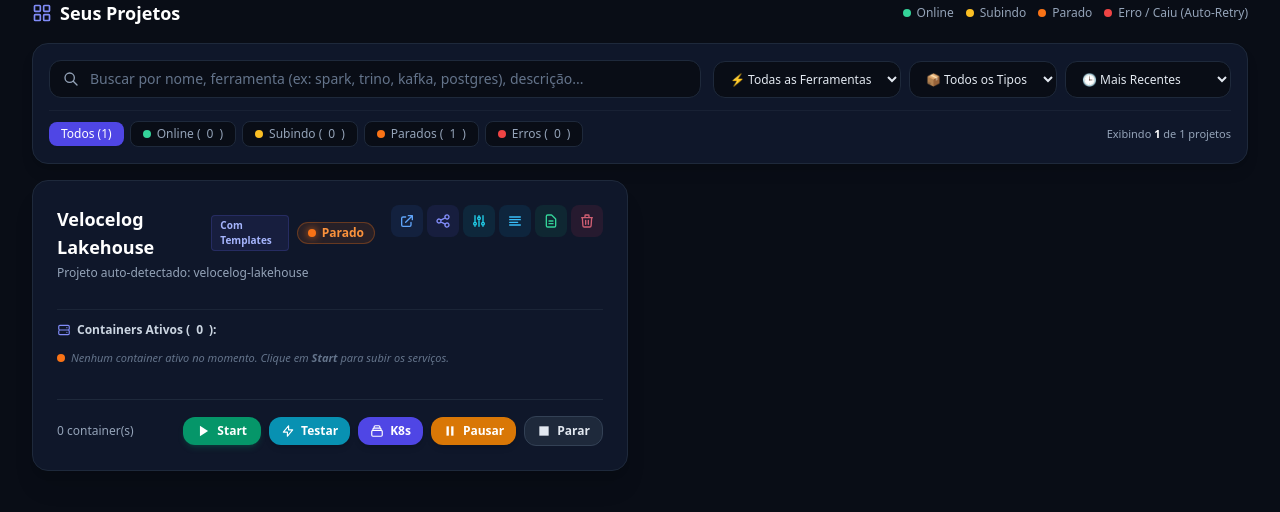
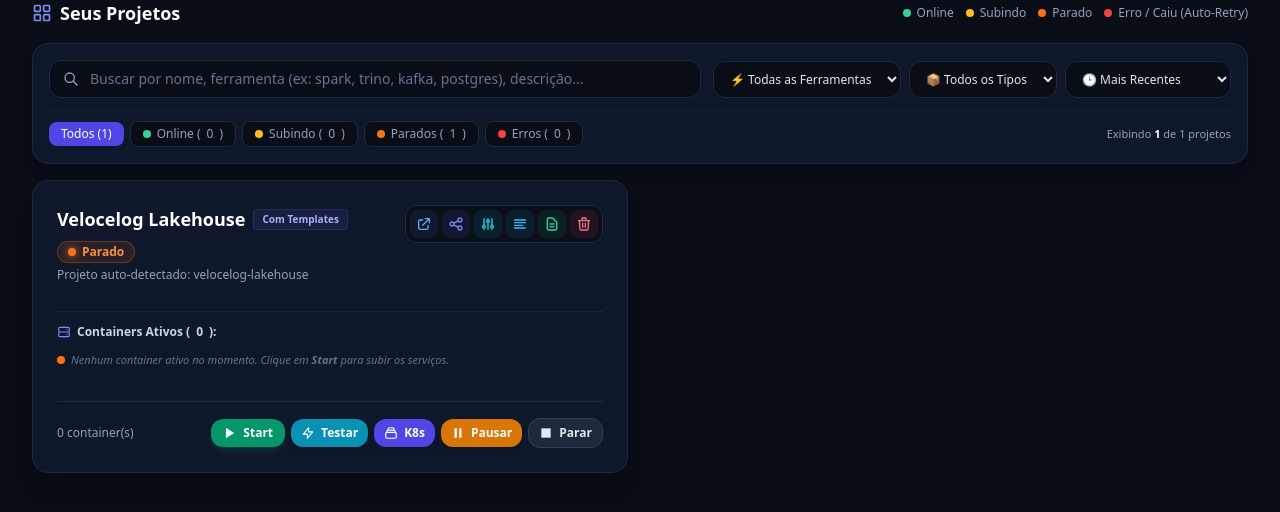
Before and after one commit to samueldk12/easy-start-to-study, a FastAPI app: page / in a window 1280 px wide. Shown: the part 212-724 px from the top of the page. Run offline with FastAPI, Linux system fonts and the light colour scheme; some libraries are stand-ins or nearby versions.

Commit message:
fix(ui): fix project card header button toolbar clipping, container overflow and responsive actions layout

```diff
--- a/studio/templates/index.html
+++ b/studio/templates/index.html
@@ -333,22 +333,22 @@
       <!-- PROJECTS GRID -->
       <div class="grid grid-cols-1 lg:grid-cols-2 gap-6">
         <template x-for="project in filteredProjects" :key="project.id">
-          <div class="bg-dark-900 border border-slate-800 rounded-2xl p-6 flex flex-col justify-between hover:border-slate-700 transition shadow-xl">
+          <div class="bg-dark-900 border border-slate-800 rounded-2xl p-5 sm:p-6 flex flex-col justify-between hover:border-slate-700 transition shadow-xl overflow-hidden">
             <div>
               <!-- Header Card -->
-              <div class="flex items-start justify-between gap-4 mb-3">
-                <div>
-                  <div class="flex items-center gap-2">
-                    <h3 class="text-lg font-bold text-white" x-text="project.name"></h3>
+              <div class="flex flex-wrap sm:flex-nowrap items-start justify-between gap-3 mb-3">
+                <div class="min-w-0 flex-1">
+                  <div class="flex items-center gap-2 flex-wrap">
+                    <h3 class="text-lg font-bold text-white truncate" x-text="project.name"></h3>
 
                     <!-- Template Badge -->
-                    <span class="px-2 py-0.5 rounded text-[10px] font-semibold"
+                    <span class="px-2 py-0.5 rounded text-[10px] font-semibold shrink-0"
                       :class="project.include_templates ? 'bg-indigo-500/10 text-indigo-300 border border-indigo-500/20' : 'bg-slate-800 text-slate-400 border border-slate-700'"
                       x-text="project.include_templates ? 'Com Templates' : 'Estrutura Limpa'">
                     </span>
 
                     <!-- Status Badge (Green / Yellow / Orange / Red) -->
-                    <span class="inline-flex items-center gap-1.5 px-2.5 py-0.5 rounded-full text-xs font-semibold"
+                    <span class="inline-flex items-center gap-1.5 px-2.5 py-0.5 rounded-full text-xs font-semibold shrink-0"
                       :class="{
                         'bg-emerald-500/10 text-emerald-400 border border-emerald-500/30': project.visual_status === 'green',
                         'bg-amber-500/10 text-amber-400 border border-amber-500/30': project.visual_status === 'yellow',
@@ -365,32 +365,33 @@
                       <span x-text="project.visual_status === 'green' ? 'Online' : (project.visual_status === 'yellow' ? 'Subindo...' : (project.status === 'paused' ? 'Pausado' : (project.visual_status === 'orange' ? 'Parado' : 'Erro / Caiu')))"></span>
                     </span>
                   </div>
-                  <p class="text-xs text-slate-400 mt-1 truncate max-w-sm" x-text="project.description || project.path"></p>
+                  <p class="text-xs text-slate-400 mt-1 truncate" :title="project.description || project.path" x-text="project.description || project.path"></p>
                 </div>
 
-                <div class="flex items-center space-x-1">
-                  <!-- VS Code Web Button (Blue / External App) -->
-                  <button @click.stop="openVsCode(project)" title="Abrir Código no VS Code Web (Navegador)" class="p-2 text-blue-400 hover:text-white bg-blue-500/10 hover:bg-blue-500/20 rounded-lg transition cursor-pointer">
+                <!-- Action Toolbar Pill (Compact, Never Overflows) -->
+                <div class="flex items-center gap-1 shrink-0 bg-dark-950/80 p-1 rounded-xl border border-slate-800 shadow-inner">
+                  <!-- VS Code Web Button -->
+                  <button @click.stop="openVsCode(project)" title="Abrir Código no VS Code Web (Navegador)" class="p-1.5 text-blue-400 hover:text-white bg-blue-500/10 hover:bg-blue-500/25 rounded-lg transition cursor-pointer">
                     <svg class="w-4 h-4 pointer-events-none" fill="none" viewBox="0 0 24 24" stroke="currentColor"><path stroke-linecap="round" stroke-linejoin="round" stroke-width="2" d="M10 6H6a2 2 0 00-2 2v10a2 2 0 002 2h10a2 2 0 002-2v-4M14 4h6m0 0v6m0-6L10 14"/></svg>
                   </button>
-                  <!-- Topology Graph Button (Brand / Network Nodes) -->
-                  <button @click.stop="openGraphModal(project)" title="Ver Topologia & Grafo da Arquitetura" class="p-2 text-brand-400 hover:text-white bg-brand-500/10 hover:bg-brand-500/20 rounded-lg transition cursor-pointer">
+                  <!-- Topology Graph Button -->
+                  <button @click.stop="openGraphModal(project)" title="Ver Topologia & Grafo da Arquitetura" class="p-1.5 text-brand-400 hover:text-white bg-brand-500/10 hover:bg-brand-500/25 rounded-lg transition cursor-pointer">
                     <svg class="w-4 h-4 pointer-events-none" fill="none" viewBox="0 0 24 24" stroke="currentColor"><path stroke-linecap="round" stroke-linejoin="round" stroke-width="2" d="M8.684 13.342C8.886 12.938 9 12.482 9 12c0-.482-.114-.938-.316-1.342m0 2.684a3 3 0 110-2.684m0 2.684l6.632 3.316m-6.632-6l6.632-3.316m0 0a3 3 0 105.367-2.684 3 3 0 00-5.367 2.684zm0 9.316a3 3 0 105.368 2.684 3 3 0 00-5.368-2.684z"/></svg>
                   </button>
-                  <!-- Edit Project Button (Cyan / Config Sliders) -->
-                  <button @click.stop="openEditModal(project)" title="Editar Ferramentas & Configurações" class="p-2 text-cyan-400 hover:text-white bg-cyan-500/10 hover:bg-cyan-500/20 rounded-lg transition cursor-pointer">
+                  <!-- Edit Project Button -->
+                  <button @click.stop="openEditModal(project)" title="Editar Ferramentas & Configurações" class="p-1.5 text-cyan-400 hover:text-white bg-cyan-500/10 hover:bg-cyan-500/25 rounded-lg transition cursor-pointer">
                     <svg class="w-4 h-4 pointer-events-none" fill="none" viewBox="0 0 24 24" stroke="currentColor"><path stroke-linecap="round" stroke-linejoin="round" stroke-width="2" d="M12 6V4m0 2a2 2 0 100 4m0-4a2 2 0 110 4m-6 8a2 2 0 100-4m0 4a2 2 0 110-4m0 4v2m0-6V4m6 6v10m6-2a2 2 0 100-4m0 4a2 2 0 110-4m0 4v2m0-6V4"/></svg>
                   </button>
-                  <!-- Logs Stream Button (Sky / Log Lines) -->
-                  <button @click.stop="openLogs(project)" title="Ver Logs em Tempo Real (Separados por Serviço)" class="p-2 text-sky-400 hover:text-white bg-sky-500/10 hover:bg-sky-500/20 rounded-lg transition cursor-pointer">
+                  <!-- Logs Stream Button -->
+                  <button @click.stop="openLogs(project)" title="Ver Logs em Tempo Real (Separados por Serviço)" class="p-1.5 text-sky-400 hover:text-white bg-sky-500/10 hover:bg-sky-500/25 rounded-lg transition cursor-pointer">
                     <svg class="w-4 h-4 pointer-events-none" fill="none" viewBox="0 0 24 24" stroke="currentColor"><path stroke-linecap="round" stroke-linejoin="round" stroke-width="2" d="M4 6h16M4 10h16M4 14h12M4 18h16"/></svg>
                   </button>
-                  <!-- Manifests & Code Button (Emerald / Document YAML) -->
-                  <button @click.stop="openManifestsModal(project)" title="Ver docker-compose.yml, Manifestos K8s e Comandos CLI" class="p-2 text-emerald-400 hover:text-white bg-emerald-500/10 hover:bg-emerald-500/20 rounded-lg transition cursor-pointer">
+                  <!-- Manifests & Code Button -->
+                  <button @click.stop="openManifestsModal(project)" title="Ver docker-compose.yml, Manifestos K8s e Comandos CLI" class="p-1.5 text-emerald-400 hover:text-white bg-emerald-500/10 hover:bg-emerald-500/25 rounded-lg transition cursor-pointer">
                     <svg class="w-4 h-4 pointer-events-none" fill="none" viewBox="0 0 24 24" stroke="currentColor"><path stroke-linecap="round" stroke-linejoin="round" stroke-width="2" d="M9 12h6m-6 4h6m2 5H7a2 2 0 01-2-2V5a2 2 0 012-2h5.586a1 1 0 01.707.293l5.414 5.414a1 1 0 01.293.707V19a2 2 0 01-2 2z"/></svg>
                   </button>
-                  <!-- Delete Button (Rose / Trash) -->
-                  <button @click.stop="deleteProject(project)" title="Excluir Registro" class="p-2 text-rose-400/80 hover:text-rose-300 bg-rose-500/10 hover:bg-rose-500/20 rounded-lg transition cursor-pointer">
+                  <!-- Delete Button -->
+                  <button @click.stop="deleteProject(project)" title="Excluir Registro" class="p-1.5 text-rose-400 hover:text-white bg-rose-500/10 hover:bg-rose-500/25 rounded-lg transition cursor-pointer">
                     <svg class="w-4 h-4 pointer-events-none" fill="none" viewBox="0 0 24 24" stroke="currentColor"><path stroke-linecap="round" stroke-linejoin="round" stroke-width="2" d="M19 7l-.867 12.142A2 2 0 0116.138 21H7.862a2 2 0 01-1.995-1.858L5 7m5 4v6m4-6v6m1-10V4a1 1 0 00-1-1h-4a1 1 0 00-1 1v3M4 7h16"/></svg>
                   </button>
                 </div>
@@ -429,8 +430,8 @@
 
                 <div class="grid grid-cols-1 sm:grid-cols-2 gap-2 mt-1">
                   <template x-for="c in getVisibleContainers(project)" :key="c.name">
-                    <div class="p-2.5 bg-dark-950 border border-slate-800 rounded-xl flex items-center justify-between gap-2 text-xs transition hover:border-slate-700">
-                      <div class="flex items-center gap-2.5 min-w-0 flex-1">
+                    <div class="p-2.5 bg-dark-950 border border-slate-800 rounded-xl flex items-center justify-between gap-2 text-xs transition hover:border-slate-700 min-w-0">
+                      <div class="flex items-center gap-2 min-w-0 flex-1">
                         <!-- Status Dot: Green / Yellow / Orange / Red -->
                         <span class="w-2.5 h-2.5 rounded-full shrink-0"
                           :class="{
@@ -440,9 +441,9 @@
                             'bg-red-500 shadow-[0_0_8px_rgba(239,68,68,0.8)] animate-pulse': c.visual_status === 'red'
                           }"></span>
 
-                        <div class="truncate flex-1">
-                          <div class="flex items-center gap-1.5">
-                            <span class="font-bold text-slate-200 text-xs" x-text="c.service"></span>
+                        <div class="truncate flex-1 min-w-0">
+                          <div class="flex items-center gap-1.5 flex-wrap">
+                            <span class="font-bold text-slate-200 text-xs truncate" x-text="c.service"></span>
                             <!-- Status Tag -->
                             <span class="px-1.5 py-0.2 rounded text-[9px] font-bold uppercase shrink-0"
                               :class="{
@@ -454,7 +455,7 @@
                               x-text="c.visual_status === 'green' ? 'Online' : (c.visual_status === 'yellow' ? 'Subindo' : (c.state === 'paused' ? 'Pausado' : (c.visual_status === 'orange' ? 'Parado' : 'Erro')))">
                             </span>
                           </div>
-                          <span class="text-[10px] text-slate-400 block truncate" x-text="c.status"></span>
+                          <span class="text-[10px] text-slate-400 block truncate" :title="c.status" x-text="c.status"></span>
                         </div>
                       </div>
 
@@ -512,38 +513,38 @@
             </div>
 
             <!-- Action Controls -->
-            <div class="mt-6 pt-4 border-t border-slate-800 flex items-center justify-between gap-3">
-              <div class="text-xs text-slate-400">
+            <div class="mt-6 pt-4 border-t border-slate-800 flex flex-wrap items-center justify-between gap-2.5">
+              <div class="text-xs text-slate-400 shrink-0">
                 <span x-text="project.containers ? project.containers.length : 0"></span> container(s)
               </div>
 
-              <div class="flex items-center space-x-2">
+              <div class="flex flex-wrap items-center gap-1.5">
                 <!-- Start Button -->
-                <button type="button" @click="startProject(project)" class="px-3.5 py-1.5 bg-emerald-600 hover:bg-emerald-500 text-white rounded-xl text-xs font-semibold flex items-center gap-1.5 shadow-md shadow-emerald-600/20 transition active:scale-95 cursor-pointer">
+                <button type="button" @click="startProject(project)" class="px-3 py-1.5 bg-emerald-600 hover:bg-emerald-500 text-white rounded-xl text-xs font-semibold flex items-center gap-1.5 shadow-md shadow-emerald-600/20 transition active:scale-95 cursor-pointer">
                   <svg class="w-3.5 h-3.5 fill-current pointer-events-none" viewBox="0 0 24 24"><polygon points="5 3 19 12 5 21 5 3"/></svg>
                   <span>Start</span>
                 </button>
 
                 <!-- Test Button -->
-                <button type="button" @click="testProject(project)" class="px-3 py-1.5 bg-cyan-600 hover:bg-cyan-500 text-white rounded-xl text-xs font-semibold flex items-center gap-1.5 shadow-md transition active:scale-95 cursor-pointer" title="Testar Saúde e Conexão dos Serviços">
+                <button type="button" @click="testProject(project)" class="px-2.5 py-1.5 bg-cyan-600 hover:bg-cyan-500 text-white rounded-xl text-xs font-semibold flex items-center gap-1.5 shadow-md transition active:scale-95 cursor-pointer" title="Testar Saúde e Conexão dos Serviços">
                   <svg class="w-3.5 h-3.5 pointer-events-none" fill="none" viewBox="0 0 24 24" stroke="currentColor"><path stroke-linecap="round" stroke-linejoin="round" stroke-width="2" d="M13 10V3L4 14h7v7l9-11h-7z"/></svg>
                   <span>Testar</span>
                 </button>
 
                 <!-- K8s Deploy Button -->
-                <button type="button" @click="deployK8s(project)" class="px-3 py-1.5 bg-indigo-600 hover:bg-indigo-500 text-white rounded-xl text-xs font-semibold flex items-center gap-1.5 shadow-md transition active:scale-95 cursor-pointer" title="Deploy no Cluster Kubernetes (kubectl apply -k k8s/)">
+                <button type="button" @click="deployK8s(project)" class="px-2.5 py-1.5 bg-indigo-600 hover:bg-indigo-500 text-white rounded-xl text-xs font-semibold flex items-center gap-1.5 shadow-md transition active:scale-95 cursor-pointer" title="Deploy no Cluster Kubernetes (kubectl apply -k k8s/)">
                   <svg class="w-3.5 h-3.5 pointer-events-none" fill="none" viewBox="0 0 24 24" stroke="currentColor"><path stroke-linecap="round" stroke-linejoin="round" stroke-width="2" d="M19 11H5m14 0a2 2 0 012 2v6a2 2 0 01-2 2H5a2 2 0 01-2-2v-6a2 2 0 012-2m14 0V9a2 2 0 00-2-2M5 11V9a2 2 0 012-2m0 0V5a2 2 0 012-2h6a2 2 0 012 2v2M7 7h10"/></svg>
                   <span>K8s</span>
                 </button>
 
                 <!-- Pause Button -->
-                <button type="button" @click="pauseProject(project)" class="px-3 py-1.5 bg-amber-600 hover:bg-amber-500 text-white rounded-xl text-xs font-semibold flex items-center gap-1.5 shadow-md transition active:scale-95 cursor-pointer">
+                <button type="button" @click="pauseProject(project)" class="px-2.5 py-1.5 bg-amber-600 hover:bg-amber-500 text-white rounded-xl text-xs font-semibold flex items-center gap-1.5 shadow-md transition active:scale-95 cursor-pointer">
                   <svg class="w-3.5 h-3.5 fill-current pointer-events-none" viewBox="0 0 24 24"><rect x="6" y="4" width="4" height="16"/><rect x="14" y="4" width="4" height="16"/></svg>
                   <span>Pausar</span>
                 </button>
 
                 <!-- Stop Button -->
-                <button type="button" @click="stopProject(project)" class="px-3 py-1.5 bg-slate-800 hover:bg-slate-700 text-slate-200 rounded-xl text-xs font-semibold flex items-center gap-1.5 border border-slate-700 transition active:scale-95 cursor-pointer">
+                <button type="button" @click="stopProject(project)" class="px-2.5 py-1.5 bg-slate-800 hover:bg-slate-700 text-slate-200 rounded-xl text-xs font-semibold flex items-center gap-1.5 border border-slate-700 transition active:scale-95 cursor-pointer">
                   <svg class="w-3.5 h-3.5 fill-current pointer-events-none" viewBox="0 0 24 24"><rect x="4" y="4" width="16" height="16"/></svg>
                   <span>Parar</span>
                 </button>
```
